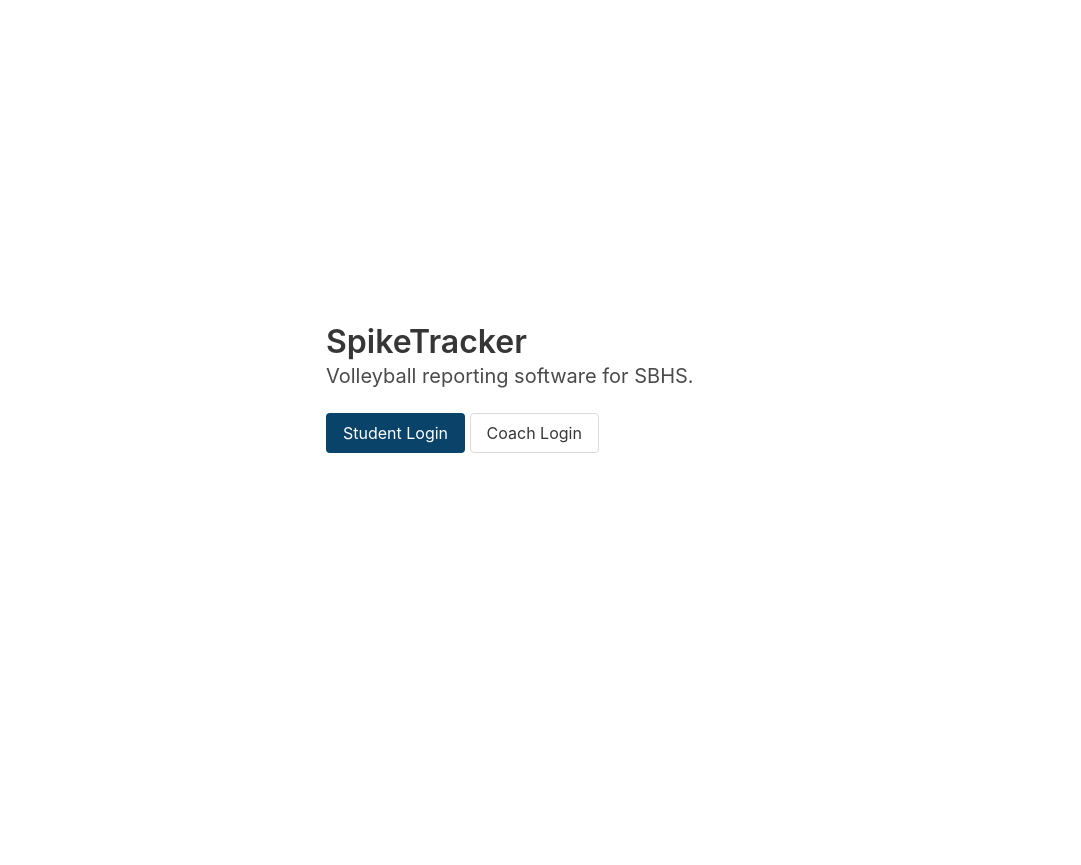
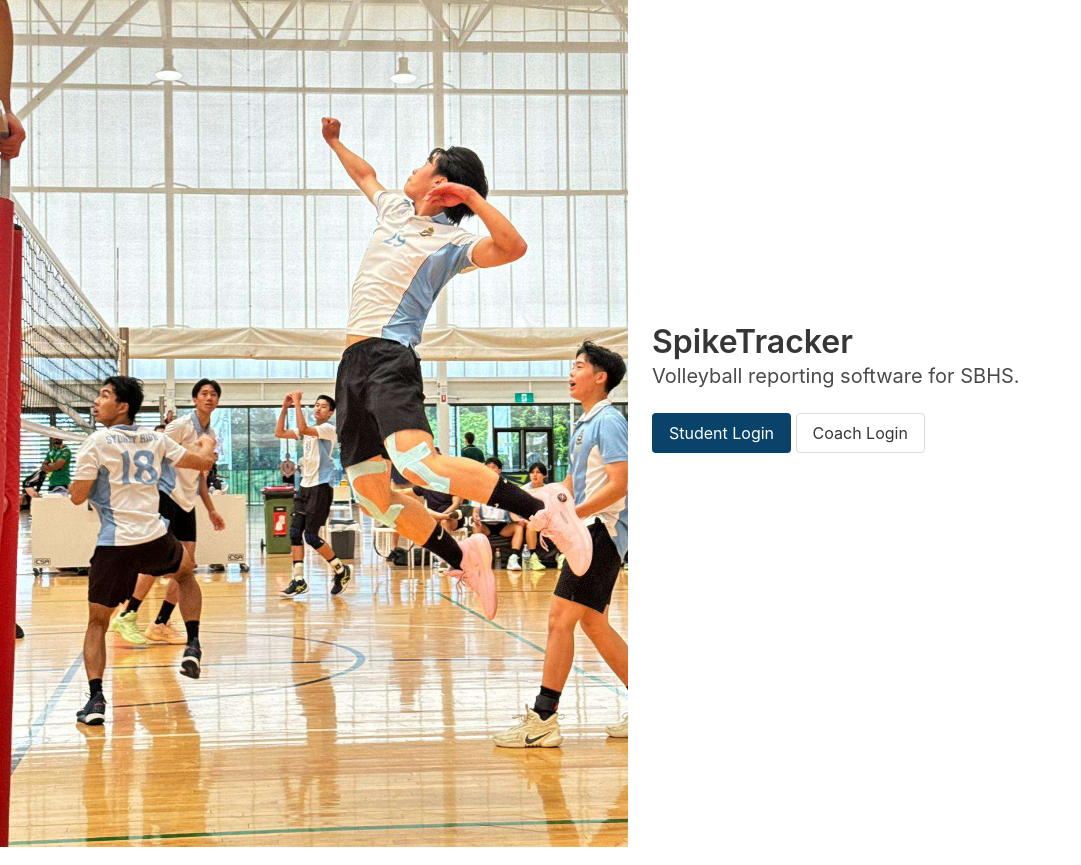
Before and after one commit to neelkarma/spiketracker, a SvelteKit app in the folder frontend/: page / in a window 1280 px wide. Shown: the whole page, without its empty margins (0-1081 px from the left). Before the commit the page ends 800 px from the top, so only its background shows below. Built offline with nearby package versions, Linux system fonts and the light colour scheme.

Commit message:
include image in landing page

```diff
--- a/frontend/src/routes/+page.svelte
+++ b/frontend/src/routes/+page.svelte
@@ -1,8 +1,12 @@
 <script>
   import { page } from "$app/stores";
+  import landingImg from "../assets/landing.jpg";
 </script>
 
-<div class="columns is-mobile is-centered is-vcentered is-fullheight">
+<div class="columns is-centered is-vcentered is-fullheight">
+  <div class="column is-half">
+    <img src={landingImg} alt="SBHS Volleyball Team spiking a ball" />
+  </div>
   <div class="column is-half">
     {#if $page.url.searchParams.has("error")}
       <div class="notification is-danger" role="alert">
```
Also changed, not shown: frontend/src/assets/landing.jpg (added).
